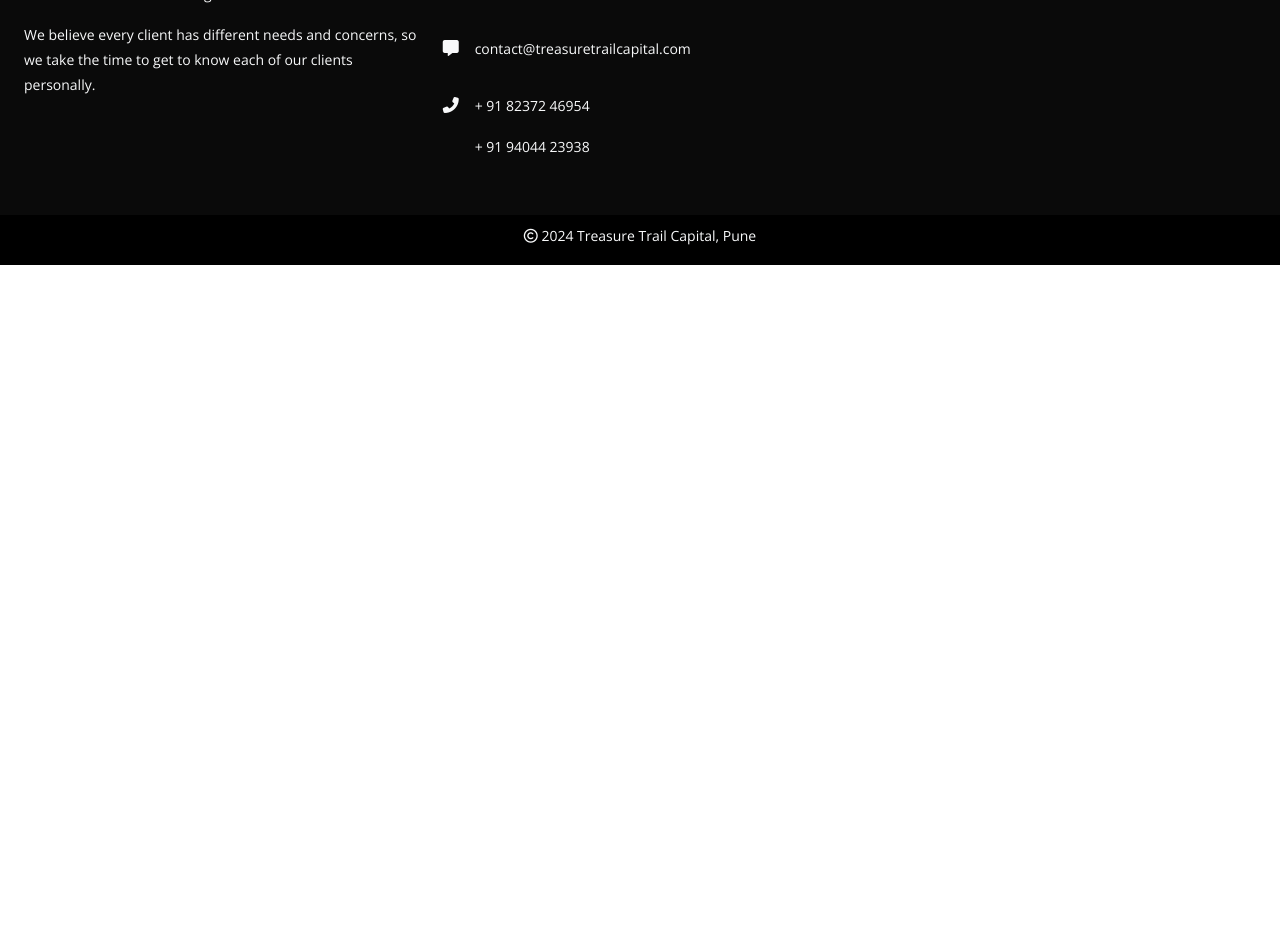
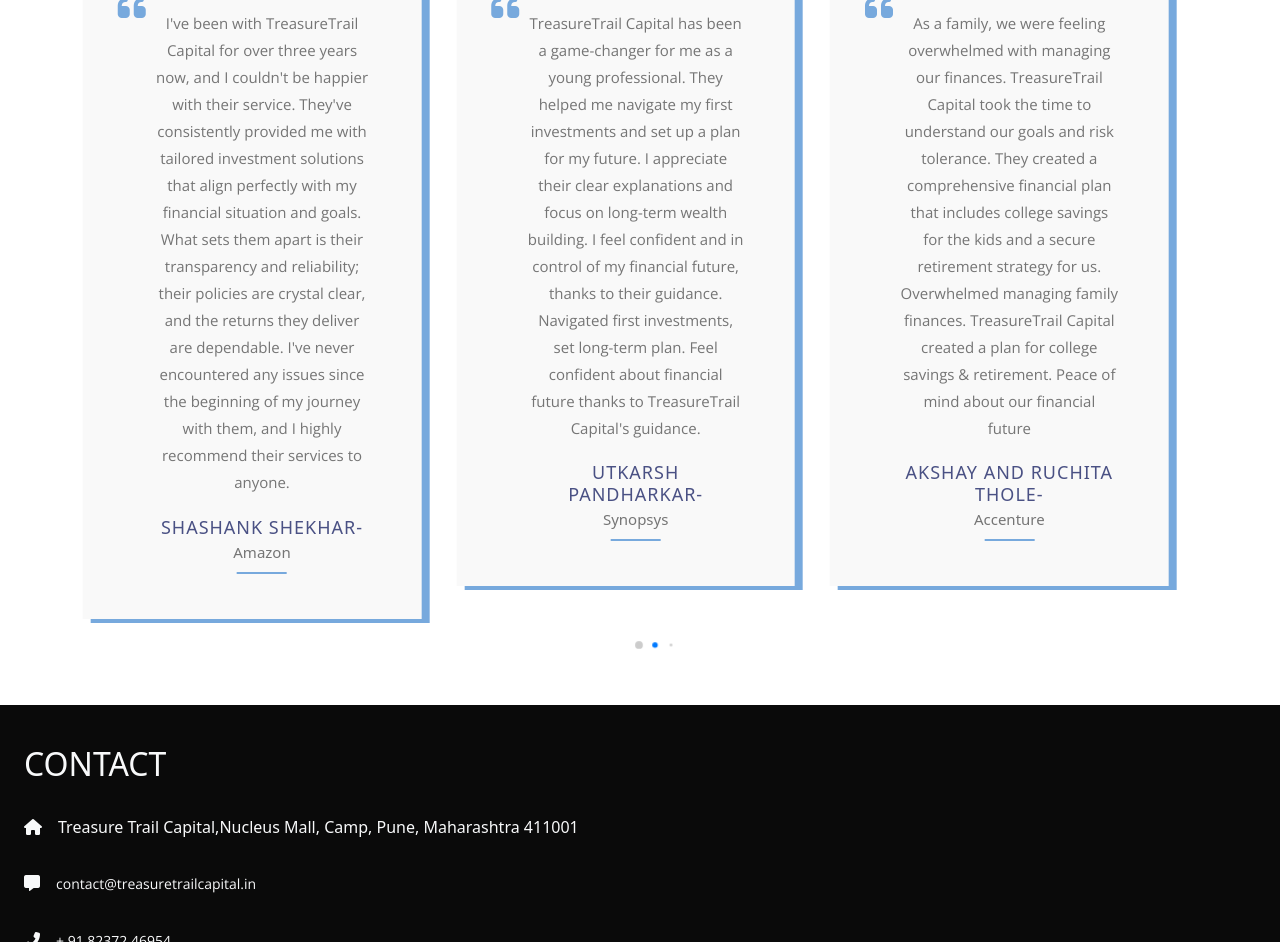
Before and after one commit to adheple/treasure-trail-capital.github.io, a plain HTML site: page index.html in a window 1280 px wide. Shown: the part 1783-2725 px from the top of the page. Before the commit the page ends 2048 px from the top, so only its background shows below. Drawn offline with nearby package versions, Linux system fonts and the light colour scheme.

Commit message:
testimonial on index and common file for footer

```diff
--- a/index.html
+++ b/index.html
@@ -19,6 +19,8 @@
   <link rel="stylesheet" href="./css/navbar.css">
   <!-- Footer CSS -->
   <link rel="stylesheet" href="css/footer.css">
+  <!-- Testimonial CSS -->
+  <link rel="stylesheet" href="css/testimonials.css">
 </head>
 
 <body>
@@ -234,80 +236,93 @@
 
     </div>
 
-    <section class="footer-section">
-      <footer>
-        <div class="footer-div">
-          <div class="px-4">
-            <div class="row pt-3">
-              <div class="col-12 col-md-6 col-lg-4">
-                <div class="py-4">
-                  <h2 class="text-light">Treasure Trail Capital</h2>
-                  <p class="text-light pt-4">At TreasureTrail Capital, we pride ourselves on providing excellent
-                    financial consulting services. </p>
-                  <p class="text-light">We believe every client has different needs and concerns, so we take the time to
-                    get to know each of our clients personally. </p>
-
-                </div>
+    <!-- Testimonial Section -->
+    <div class="container mb-5">
+      <p class="our-service-name" style="margin-bottom: -1rem;">TESTIMONIALS</p>
+      <div class="swiper" id="swiper-testimonial">
+        <div class="swiper-wrapper">
+          <div id="testimonial-slider" class="swiper-slide">
+            <div class="testimonial">
+              <p class="description">
+                I've been with TreasureTrail Capital for over three years now, and I couldn't be happier
+                with their service. They've consistently provided me with tailored investment solutions
+                that align perfectly with my financial situation and goals. What sets them apart is
+                their transparency and reliability; their policies are crystal clear, and the returns
+                they deliver are dependable. I've never encountered any issues since the beginning of my
+                journey with them, and I highly recommend their services to anyone.
+              </p>
+              <div class="testimonial-profile">
+                <h3 class="title">Shashank Shekhar-</h3>
+                <span class="post">Amazon</span>
               </div>
-              <div class="col-12 col-md-6 col-lg-4">
-                <div class="py-4">
-                  <h2 class="text-light">CONTACT</h2>
-                  <div class="pt-4">
-                    <figure class="d-flex">
-                      <a class="text-light pe-3" href=""><i class="fa-solid fa-house"></i></a>
-                      <figcaption>
-                        <address class="text-light">Treasure Trail Capital,Nucleus Mall, Camp, Pune, Maharashtra 411001
-                        </address>
-                      </figcaption>
-                    </figure>
-
-                    <figure class="d-flex">
-                      <a class="text-light pe-3" href=""><i class="fa-solid fa-message"></i></a>
-                      <figcaption>
-                        <p class="text-light">contact@treasuretrailcapital.com</p>
-                      </figcaption>
-                    </figure>
-
-                    <figure class="d-flex">
-                      <a class="text-light pe-3" href=""><i class="fa-solid fa-phone-flip"></i></a>
-                      <figcaption>
-                        <p class="text-light">+ 91 82372 46954</p>
-                        <p class="text-light">+ 91 94044 23938</p>
-                      </figcaption>
-                    </figure>
-                  </div>
-                </div>
+            </div>
+          </div>
+          <div id="testimonial-slider" class="swiper-slide">
+            <div class="testimonial">
+              <p class="description">
+                TreasureTrail Capital has been a game-changer for me as a young professional. They
+                helped me navigate my first investments and set up a plan for my future. I appreciate
+                their clear explanations and focus on long-term wealth building. I feel confident and in
+                control of my financial future, thanks to their guidance. Navigated first investments,
+                set long-term plan. Feel confident about financial future thanks to TreasureTrail
+                Capital's guidance.
+              </p>
+              <div class="testimonial-profile">
+                <h3 class="title">Utkarsh Pandharkar-</h3>
+                <span class="post">Synopsys</span>
               </div>
-              <div class="col-12 col-md-6 col-lg-4">
-                <div class="py-4">
-                  <h2 class="text-light">FOLLOW US</h2>
-
-                  <div class="pt-4">
-                    <div class="d-flex">
-                      <div class="pe-2"><a class="text-dark footer-a" href=""><i
-                            class="fa-brands fa-facebook-f"></i></a></div>
-                      <div class="pe-2"><a class="text-dark footer-a" href=""><i class="fa-solid fa-globe"></i></a>
-                      </div>
-                      <div class="pe-2"><a class="text-dark footer-a" href=""><i class="fa-brands fa-twitter"></i></a>
-                      </div>
-                      <div><a class="text-dark footer-a" href=""><i class="fa-brands fa-google-plus-g"></i></a></div>
-                    </div>
-
-                  </div>
-                </div>
+            </div>
+          </div>
+          <div id="testimonial-slider" class="swiper-slide">
+            <div class="testimonial">
+              <p class="description">
+                As a family, we were feeling overwhelmed with managing our finances. TreasureTrail
+                Capital took the time to understand our goals and risk tolerance. They created a
+                comprehensive financial plan that includes college savings for the kids and a secure
+                retirement strategy for us. Overwhelmed managing family finances. TreasureTrail Capital
+                created a plan for college savings & retirement. Peace of mind about our financial
+                future
+              </p>
+              <div class="testimonial-profile">
+                <h3 class="title">Akshay and Ruchita Thole-</h3>
+                <span class="post">Accenture</span>
               </div>
-
+            </div>
+          </div>
+          <div id="testimonial-slider" class="swiper-slide">
+            <div class="testimonial">
+              <p class="description">
+                Launching my business was exciting, but the financial side of things was daunting.
+                TreasureTrail Capital provided invaluable guidance on financial modeling and strategic
+                planning. Their expertise helped me secure funding and make sound financial decisions to
+                grow my business. I couldn't have done it without them. Launched startup, needed
+                financial guidance. TreasureTrail Capital provided expertise in modeling & planning.
+                Secured funding, made sound decisions. Couldn't have done it without them
+              </p>
+              <div class="testimonial-profile">
+                <h3 class="title">Mayur Jain-</h3>
+                <span class="post">Replete</span>
+              </div>
+            </div>
+          </div>
+          <div id="testimonial-slider" class="swiper-slide">
+            <div class="testimonial">
+              <p class="description">
+                Needed tax help, saved money with TreasureTrail Capital's personalized approach. Feel
+                confident and prepared for tax season. Trusted partner for all things financial.
+              </p>
+              <div class="testimonial-profile">
+                <h3 class="title">Purva Palimkar-</h3>
+                <span class="post">BDE</span>
+              </div>
             </div>
           </div>
         </div>
-        <section class="copyright-sec">
-          <div class="text-center pt-2">
-            <p class="text-light"><i class="fa-regular fa-copyright"></i> 2024 Treasure Trail Capital, Pune</p>
-          </div>
-        </section>
-      </footer>
-    </section>
+        <div class="swiper-pagination" id="swiper-pagination-testimonial"></div>
+      </div>
 
+    </div>
+    <custom-footer></custom-footer>
   </div>
 
   <script src="https://cdn.jsdelivr.net/npm/bootstrap@5.3.1/dist/js/bootstrap.bundle.min.js"></script>
@@ -317,6 +332,10 @@
   <script src="js/swiper-script.js"></script>
   <!-- Javascript -->
   <script src="js/script.js"></script>
+  <!-- Testimonial JS -->
+  <script src="js/testimonials.js"></script>
+  <!-- Testimonial JS -->
+  <script src="js/footerManager.js"></script>
 </body>
 
 </html>
--- /dev/null
+++ b/js/footerManager.js
@@ -0,0 +1,52 @@
+class CustomFooter extends HTMLElement {
+    connectedCallback() {
+        this.innerHTML =
+            `<section class="footer-section">
+        <footer>
+            <div class="footer-div">
+                <div class="px-4">
+                    <div class="row pt-3">
+                        <div class="col-12 col-md-6 col-lg-6">
+                            <div class="py-4">
+                                <h2 class="text-light">CONTACT</h2>
+                                <div class="pt-4">
+                                    <figure class="d-flex">
+                                        <a class="text-light pe-3" href=""><i class="fa-solid fa-house"></i></a>
+                                        <figcaption>
+                                            <address class="text-light">Treasure Trail Capital,Nucleus Mall, Camp, Pune,
+                                                Maharashtra 411001
+                                            </address>
+                                        </figcaption>
+                                    </figure>
+
+                                    <figure class="d-flex">
+                                        <a class="text-light pe-3" href=""><i class="fa-solid fa-message"></i></a>
+                                        <figcaption>
+                                            <p class="text-light">contact@treasuretrailcapital.in</p>
+                                        </figcaption>
+                                    </figure>
+
+                                    <figure class="d-flex">
+                                        <a class="text-light pe-3" href=""><i class="fa-solid fa-phone-flip"></i></a>
+                                        <figcaption>
+                                            <p class="text-light">+ 91 82372 46954</p>
+                                            <p class="text-light">+ 91 95116 67398</p>
+                                        </figcaption>
+                                    </figure>
+                                </div>
+                            </div>
+                        </div>
+                    </div>
+                </div>
+            </div>
+            <section class="copyright-sec">
+                <div class="text-center pt-2">
+                    <p class="text-light"><i class="fa-regular fa-copyright"></i> 2024 Treasure Trail Capital, Pune</p>
+                </div>
+            </section>
+        </footer>
+    </section>`
+    }
+}
+
+customElements.define('custom-footer', CustomFooter);
--- a/js/testimonials.js
+++ b/js/testimonials.js
@@ -1,4 +1,4 @@
-var testimonialSwiper = new Swiper(".swiper", {
+var testimonialSwiper = new Swiper("#swiper-testimonial", {
     slidesPerView: 2,
     spaceBetween: 5,
     loop: true,
@@ -8,7 +8,7 @@
         delay: 5000,
     },
     pagination: {
-        el: ".swiper-pagination",
+        el: "#swiper-pagination-testimonial",
         clickable: true,
         dynamicBullets: true
     },
```
Also changed, not shown: about-us.html (+1 -1 lines), contact.html (+9 -8 lines), footer.html (+62 -10 lines), testimonials.html (+2 -2 lines).
